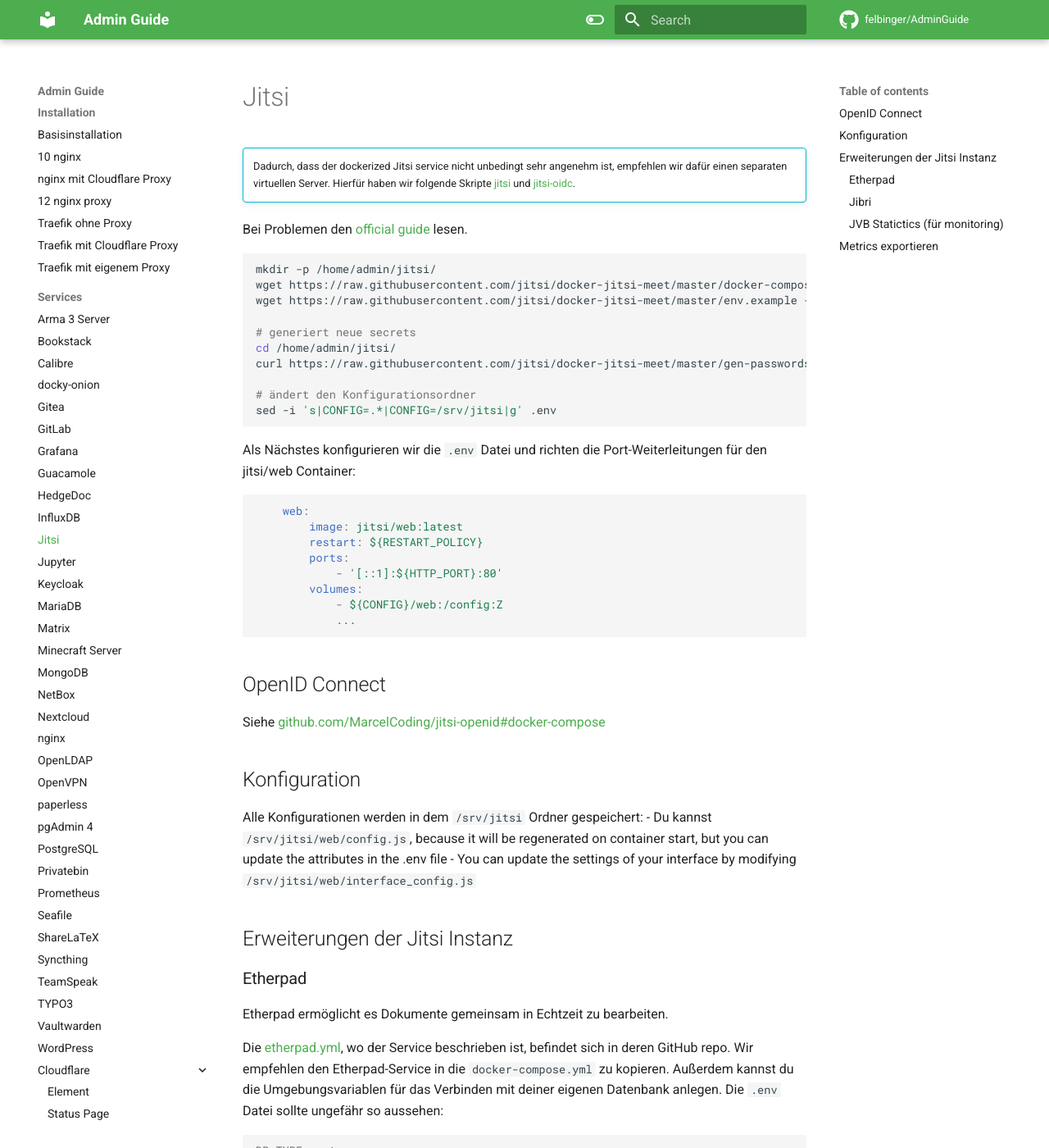
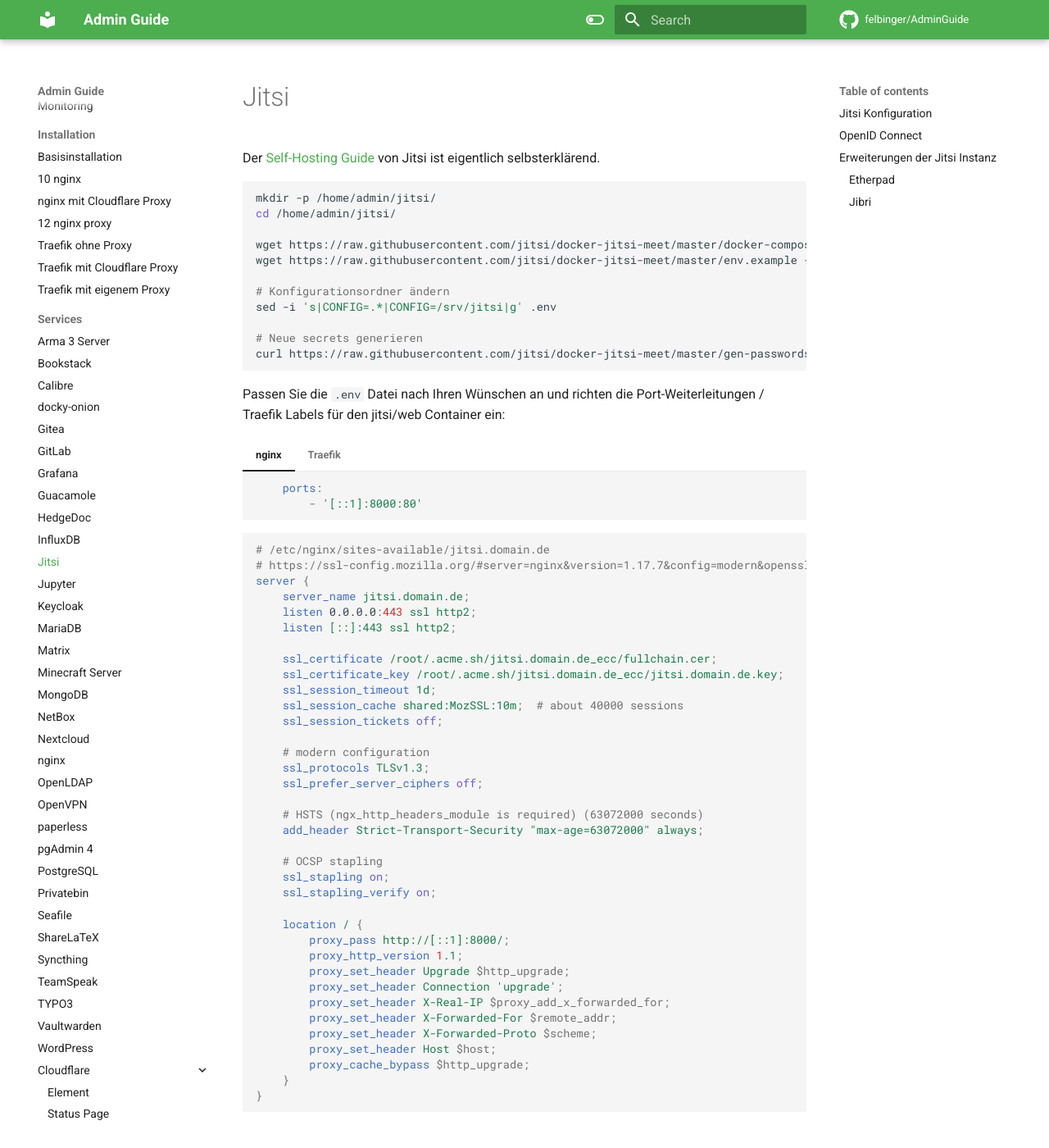
Before and after one commit to felbinger/AdminGuide, an MkDocs documentation site: the page built from docs/services/jitsi.md, in a window 1280 px wide and 1400 px high. Shown: the whole window at 82% size. Built offline with MkDocs 1.6.1 and Material for MkDocs 9.7.7, drawn with Linux system fonts in a browser that asks for light colours; comment, search, counter and statistics services are not loaded; some of the changed text lies outside the part shown.

Commit message:
improved

````diff
--- a/docs/services/jitsi.md
+++ b/docs/services/jitsi.md
@@ -1,129 +1,111 @@
 # Jitsi
 
-!!! info ""
-	Dadurch, dass der dockerized Jitsi service nicht unbedingt sehr angenehm ist, empfehlen wir dafür einen separaten
-	virtuellen Server.
-	Hierfür haben wir folgende Skripte [jitsi](https://github.com/secshellnet/docs/blob/main/scripts/jitsi.sh)
-	und [jitsi-oidc](https://github.com/secshellnet/docs/blob/main/scripts/jitsi-oidc.sh).
-
-Bei Problemen den [official guide](https://jitsi.github.io/handbook/docs/devops-guide/devops-guide-docker) lesen.
+Der [Self-Hosting Guide](https://jitsi.github.io/handbook/docs/devops-guide/devops-guide-docker) von Jitsi ist eigentlich selbsterklärend.
 
 ```shell
 mkdir -p /home/admin/jitsi/
+cd /home/admin/jitsi/
+
 wget https://raw.githubusercontent.com/jitsi/docker-jitsi-meet/master/docker-compose.yml -O /home/admin/jitsi/docker-compose.yml
 wget https://raw.githubusercontent.com/jitsi/docker-jitsi-meet/master/env.example -O /home/admin/jitsi/.env
 
-# generiert neue secrets
-cd /home/admin/jitsi/
+# Konfigurationsordner ändern
+sed -i 's|CONFIG=.*|CONFIG=/srv/jitsi|g' .env
+
+# Neue secrets generieren
 curl https://raw.githubusercontent.com/jitsi/docker-jitsi-meet/master/gen-passwords.sh | bash
-
-# ändert den Konfigurationsordner
-sed -i 's|CONFIG=.*|CONFIG=/srv/jitsi|g' .env
 ```
 
-Als Nächstes konfigurieren wir die `.env` Datei und richten die Port-Weiterleitungen für den jitsi/web Container:
-```yaml
-    web:
-        image: jitsi/web:latest
-        restart: ${RESTART_POLICY}
+Passen Sie die `.env` Datei nach Ihren Wünschen an und richten die Port-Weiterleitungen / Traefik Labels für den jitsi/web Container ein:
+
+=== "nginx"
+    ```yaml
         ports:
-            - '[::1]:${HTTP_PORT}:80'
-        volumes:
-            - ${CONFIG}/web:/config:Z
-            ...
-```
+            - '[::1]:8000:80'
+    ```
+
+    ```nginx
+    # /etc/nginx/sites-available/jitsi.domain.de
+    # https://ssl-config.mozilla.org/#server=nginx&version=1.17.7&config=modern&openssl=1.1.1d&guideline=5.6
+    server {
+        server_name jitsi.domain.de;
+        listen 0.0.0.0:443 ssl http2;
+        listen [::]:443 ssl http2;
+
+        ssl_certificate /root/.acme.sh/jitsi.domain.de_ecc/fullchain.cer;
+        ssl_certificate_key /root/.acme.sh/jitsi.domain.de_ecc/jitsi.domain.de.key;
+        ssl_session_timeout 1d;
+        ssl_session_cache shared:MozSSL:10m;  # about 40000 sessions
+        ssl_session_tickets off;
+
+        # modern configuration
+        ssl_protocols TLSv1.3;
+        ssl_prefer_server_ciphers off;
+
+        # HSTS (ngx_http_headers_module is required) (63072000 seconds)
+        add_header Strict-Transport-Security "max-age=63072000" always;
+
+        # OCSP stapling
+        ssl_stapling on;
+        ssl_stapling_verify on;
+
+        location / {
+            proxy_pass http://[::1]:8000/;
+            proxy_http_version 1.1;
+            proxy_set_header Upgrade $http_upgrade;
+            proxy_set_header Connection 'upgrade';
+            proxy_set_header X-Real-IP $proxy_add_x_forwarded_for;
+            proxy_set_header X-Forwarded-For $remote_addr;
+            proxy_set_header X-Forwarded-Proto $scheme;
+            proxy_set_header Host $host;
+            proxy_cache_bypass $http_upgrade;
+        }
+    }
+    ```
+
+=== "Traefik"
+    ```yaml
+        labels:
+          - "traefik.enable=true"
+          - "traefik.http.services.srv_jitsi.loadbalancer.server.port=80"
+          - "traefik.http.routers.r_jitsi.rule=Host(`jitsi.domain.de`)"
+          - "traefik.http.routers.r_jitsi.entrypoints=websecure"
+    ```
+
+## Jitsi Konfiguration
+Da bei jedem Start des Containers die Datei `/srv/jitsi/web/config.js`
+von den Umgebungsvariablen (`.env`) generiert wird, sind Änderungen
+an dieser Datei nicht Zielführend. Die Datei `/srv/jitsi/web/interface_config.js`
+kann angepasst werden, um Beispielsweise das Wasserzeichen von Jitsi zu entfernen.
 
 ## OpenID Connect
 Siehe [github.com/MarcelCoding/jitsi-openid#docker-compose](https://github.com/MarcelCoding/jitsi-openid#docker-compose)
-
-## Konfiguration
-Alle Konfigurationen werden in dem `/srv/jitsi` Ordner gespeichert:
-- Du kannst `/srv/jitsi/web/config.js`, because it will be regenerated on container start, but you can update the
-  attributes in the .env file
-- You can update the settings of your interface by modifying `/srv/jitsi/web/interface_config.js`
-
 
 ## Erweiterungen der Jitsi Instanz
 ### Etherpad
 Etherpad ermöglicht es Dokumente gemeinsam in Echtzeit zu bearbeiten.
 
-Die [etherpad.yml](https://github.com/jitsi/docker-jitsi-meet/blob/master/etherpad.yml), wo der Service beschrieben ist,
-befindet sich in deren GitHub repo.
-Wir empfehlen den Etherpad-Service in die `docker-compose.yml` zu kopieren.
-Außerdem kannst du die Umgebungsvariablen für das Verbinden mit deiner eigenen Datenbank anlegen. Die `.env` Datei
-sollte ungefähr so aussehen:
+Die Containerdefinition befindet sich in der Datei [etherpad.yml](https://github.com/jitsi/docker-jitsi-meet/blob/master/etherpad.yml).
+
+Kopieren Sie diese in Ihre `docker-compose.yml` und ergänzen Sie die fehlenden Umgebungsvariablen (für die Verbinmdung mit der eigenen Datenbank):
+
+```yaml
+    etherpad:
+      env_file: .etherpad.env
+```
+
 ```shell
+# .etherpad.env
 DB_TYPE=postgres
 DB_HOST=localhost
 DB_PORT=5432
 DB_NAME=etherpad
 DB_USER=etherpad
 DB_PASS=S3cR3T
-#DB_CHARSET= This is only for MySQL
-#DB_FILENAME= Just for SQLite or DirtyDB
-```
-Beachte [verfügbare Datenbanktypen](https://www.npmjs.com/package/ueberdb2).
-Jetzt müssen die angelegten Umgebungsvariablen in die `docker-compose.yml` hinzugefügt werden. Ungefähr wie hier:
-```yaml
-    etherpad:
-      environment:
-        - ...
-        - DB_TYPE=${DB_TYPE}
-        - DB_HOST=${DB_HOST}
-        - DB_PORT=${DB_PORT}
-        - DB_NAME=${DB_NAME}
-        - DB_USER=${DB_USER}
-        - DB_PASS=${DB_PASS}
-        - ...
 ```
 
 ### Jibri
 Die [Jitsi Broadcasting Infrastruktur](https://github.com/jitsi/jibri) ermöglicht das Aufnehmen und Streamen in einem
 Jitsi Meeting.
 
-Die Konfigurationen befinden sich in der [jibri.yml](https://github.com/jitsi/docker-jitsi-meet/blob/master/jibri.yml),
-welche man in dem zugehörigem GitHub repo findet.
-Wir empfehlen den Dienst in die `docker-compose.yml` zu kopieren.
-
-
-### JVB Statictics (für monitoring)
-
-Die Colibri API von dem JVB Dienst kann aktiviert werden, indem man die JVB_ENABLE_APIS in der `.env` Datei
-auskommentiert.
-
-```shell
-# Eine mit Kommata separierte Liste mit API Schnittstellen, welche gestartet werden soll wenn das JVB startet [default: none]
-# Siehe https://github.com/jitsi/jitsi-videobridge/blob/master/doc/rest.md für mehr Informationen
-JVB_ENABLE_APIS=rest,colibri
-```
-
-Die API ist nun verfügbar und du kannst die Daten abfragen:
-```shell
-ip=$(docker inspect jitsi_jvb_1 | jq ".[0].NetworkSettings.Networks.jitsi.IPAddress" | tr -d '"')
-curl -s "http://${ip}:8080/colibri/stats" | jq
-```
-
-## Metrics exportieren
-Die Metrics kannst du mithilfe von dem Prometheus Exporter exportieren und einsehen:
-
-```yaml
-    jitsi2prometheus:
-        image: ghcr.io/an2ic3/jitsi2prometheus
-        restart: always
-		ports:
-			- "[::1]:8000:8080"
-        networks:
-            meet.jitsi:
-```
-
-Zum Hinzufügen der jitsi2prometheus Instanz in den prometheus muss folgendes in der prometheus Konfiguration hinzugefügt
-werden:
-
-```yaml
-...
-scrape_configs:
-   ...
-  - job_name: 'jitsi'
-    static_configs:
-      - targets: ['[::1]:8080']
-```
+Die Containerdefinition befindet sich in der Datei [jibri.yml](https://github.com/jitsi/docker-jitsi-meet/blob/master/jibri.yml).
````
Also changed, not shown: README.md (+5 -9 lines), docs/31_monitoring.md (+3 -0 lines), docs/services/matrix.md (+14 -43 lines), docs/services/prometheus.md (deleted, +0 -52 lines).
